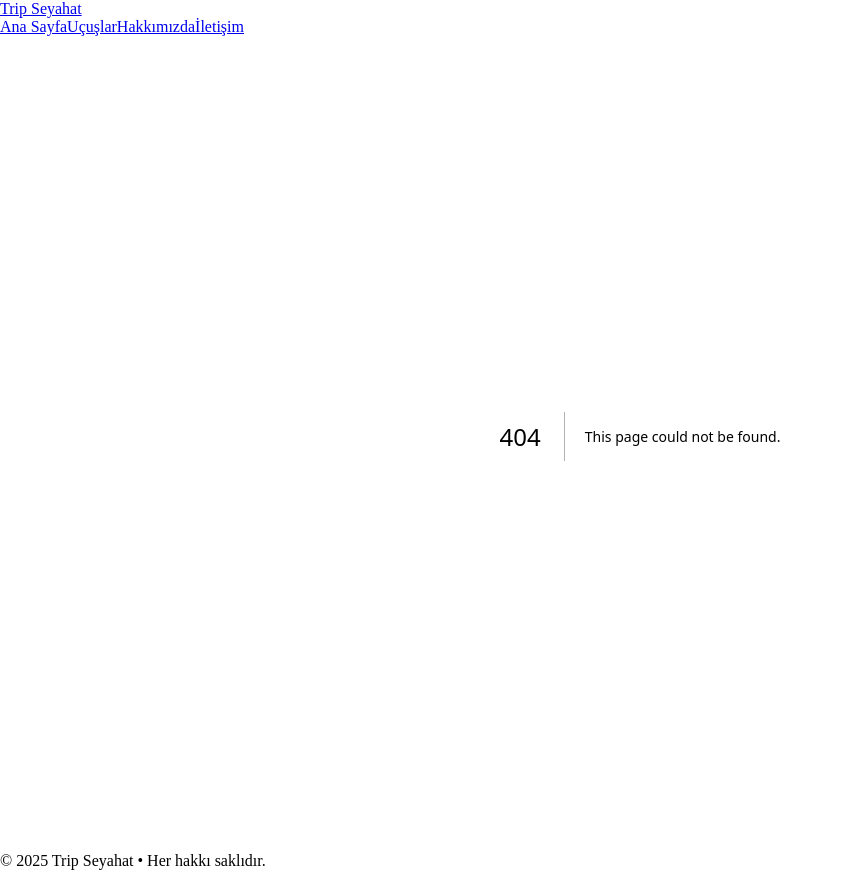
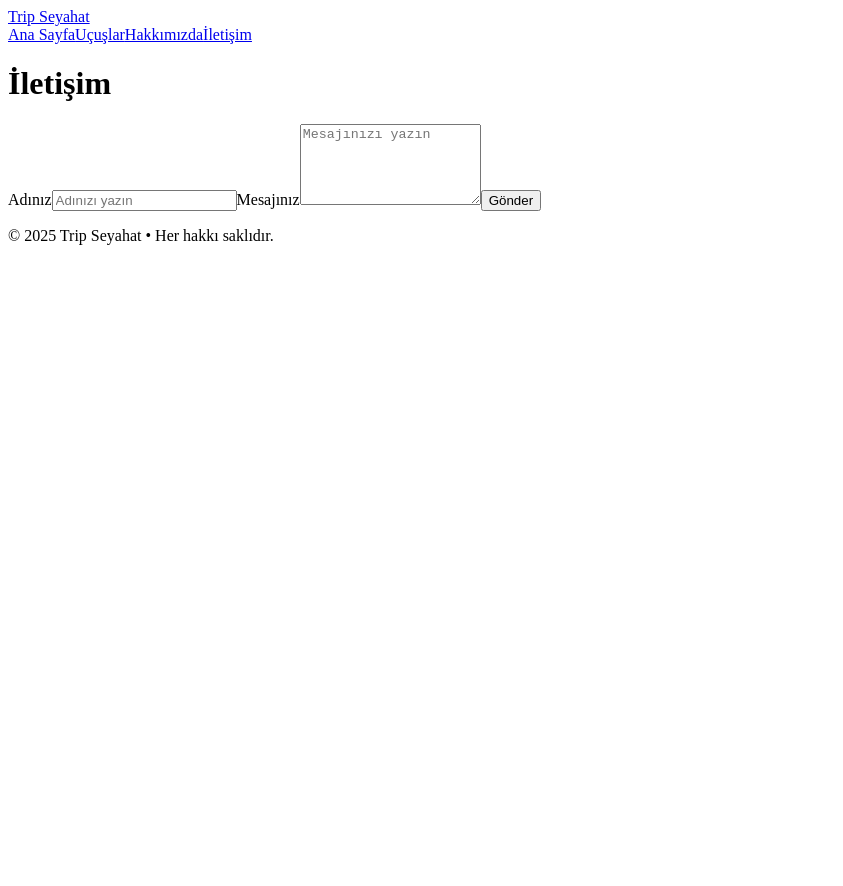
Before and after one commit to tripseyahat/tripseyahat-site, a Next.js app: page /contact in a window 1280 px wide. Before the commit this address had no page. Shown: the whole page, without its empty margins (0-843 px from the left). After the commit the page ends 800 px from the top, so only its background shows below. Built offline with nearby package versions, Linux system fonts and the light colour scheme.

Commit message:
Create page.js

```diff
--- /dev/null
+++ b/app/contact/page.js
@@ -0,0 +1,42 @@
+'use client';
+
+import { useState } from 'react';
+
+export default function ContactPage() {
+  const [name, setName] = useState('');
+  const [msg, setMsg] = useState('');
+
+  const handleSend = () => {
+    const subject = encodeURIComponent('Trip Seyahat İletişim');
+    const body = encodeURIComponent(`Ad: ${name}\n\nMesaj:\n${msg}`);
+    window.location.href = `mailto:info@tripseyahat.com?subject=${subject}&body=${body}`;
+  };
+
+  return (
+    <main className="container">
+      <h1>İletişim</h1>
+
+      <label>
+        Adınız
+        <input
+          type="text"
+          value={name}
+          onChange={(e) => setName(e.target.value)}
+          placeholder="Adınızı yazın"
+        />
+      </label>
+
+      <label>
+        Mesajınız
+        <textarea
+          rows={5}
+          value={msg}
+          onChange={(e) => setMsg(e.target.value)}
+          placeholder="Mesajınızı yazın"
+        />
+      </label>
+
+      <button onClick={handleSend}>Gönder</button>
+    </main>
+  );
+}
```
